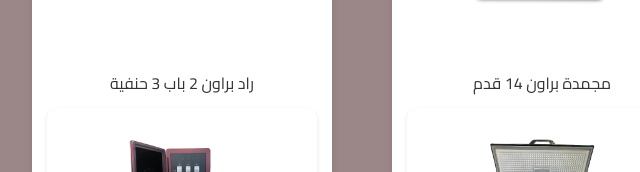
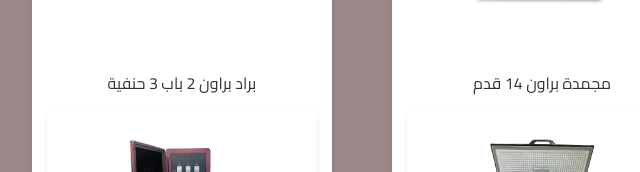
Before and after one commit to po278/1, a plain HTML site: page products.html in a window 1280 px wide. Shown: the part 1148-1320 px from the top of the page, 98-738 px from the left. Drawn offline with Linux system fonts and the light colour scheme.

Commit message:
Update products.html

```diff
--- a/products.html
+++ b/products.html
@@ -101,7 +101,7 @@
  <div class="product">
     <img src="images/a9.JPG" alt="منتج 5" class="product-img">
     <h3>مجمدة</h3>
-    <p> راد براون 2 باب 3 حنفية</p>
+    <p> براد براون 2 باب 3 حنفية</p>
 
     <div class="extra-images hidden" id="gallery-2">
         <img src="images/a9.JPG" alt="صورة إضافية 1">
```
